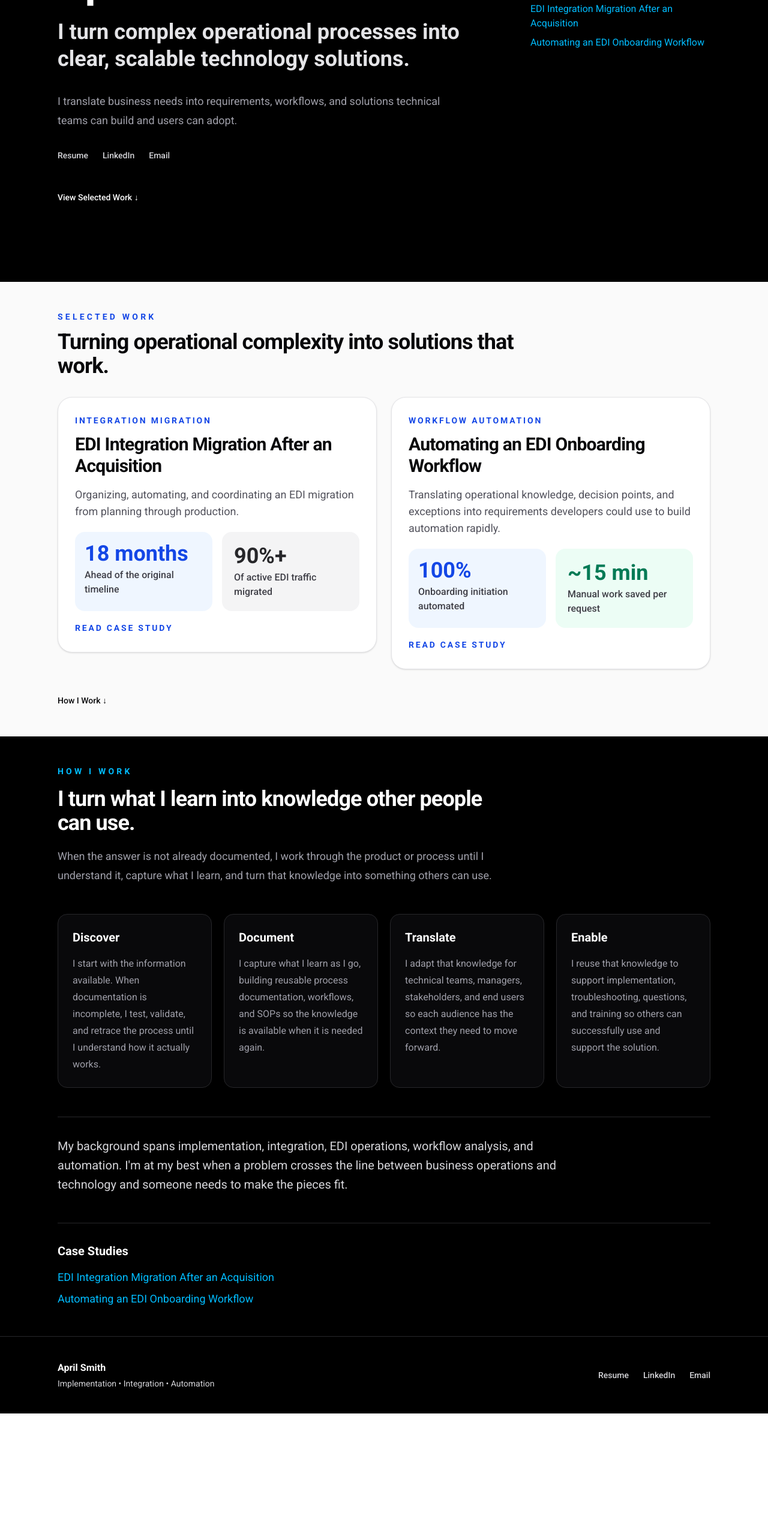
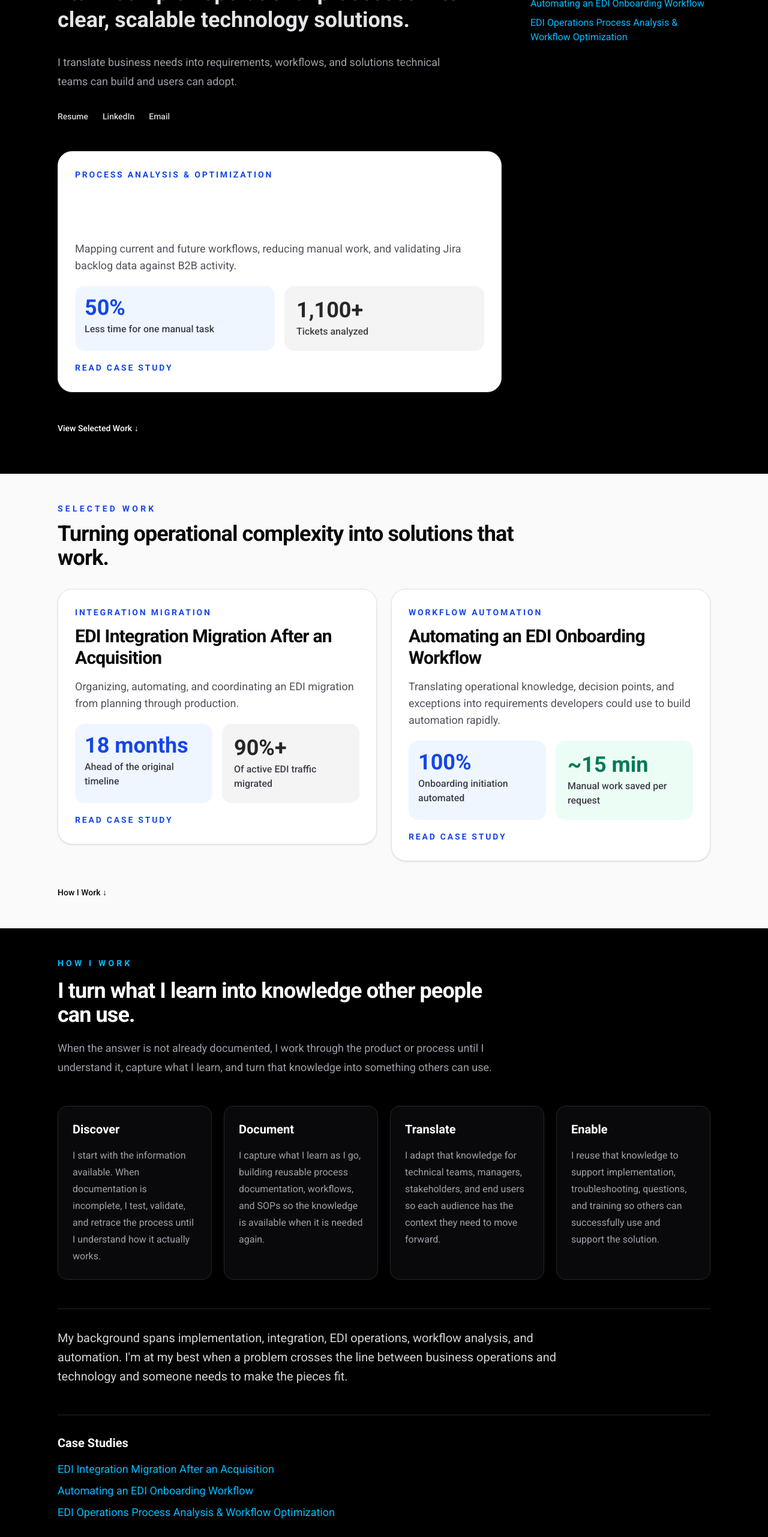
Before and after one commit to aprilsmith4026-bot/april-portfolio, a Next.js app: page / in a window 1280 px wide. Shown: the part 234-2797 px from the top of the page at 60% size. Before the commit the page ends 2591 px from the top, so only its background shows below. Built offline with nearby package versions, Linux system fonts and the light colour scheme.

Commit message:
Link EDI Operations case study from portfolio

```diff
--- a/app/page.tsx
+++ b/app/page.tsx
@@ -88,8 +88,42 @@ export default function Home() {
                 >
                   Automating an EDI Onboarding Workflow
                 </Link>
+              <Link
+                href="/work/edi-operations"
+                className="text-base font-normal leading-6 text-sky-400 transition hover:text-sky-300"
+              >
+                EDI Operations Process Analysis &amp; Workflow Optimization
+              </Link>
               </div>
             </aside>
+
+            {/* EDI OPERATIONS PROCESS ANALYSIS */}
+            <article className="rounded-3xl border border-zinc-200 bg-white p-7 shadow-sm">
+              <p className="text-sm font-semibold uppercase tracking-[0.2em] text-blue-700">
+                Process Analysis &amp; Optimization
+              </p>
+              <h3 className="mt-3 text-2xl font-bold tracking-tight sm:text-3xl">
+                EDI Operations Process Analysis &amp; Workflow Optimization
+              </h3>
+              <p className="mt-4 text-lg leading-7 text-zinc-600">
+                Mapping current and future workflows, reducing manual work, and validating Jira backlog data against B2B activity.
+              </p>
+              <div className="mt-5 grid gap-4 sm:grid-cols-2">
+                <div className="rounded-2xl bg-blue-50 p-4">
+                  <p className="text-4xl font-bold text-blue-700">50%</p>
+                  <p className="mt-1 font-medium text-zinc-700">Less time for one manual task</p>
+                </div>
+                <div className="rounded-2xl bg-zinc-100 p-5">
+                  <p className="text-4xl font-bold text-zinc-800">1,100+</p>
+                  <p className="mt-1 font-medium text-zinc-700">Tickets analyzed</p>
+                </div>
+              </div>
+              <div className="mt-4">
+                <Link href="/work/edi-operations" className="text-sm font-semibold uppercase tracking-[0.2em] text-blue-700 transition hover:text-blue-900">
+                  Read case study
+                </Link>
+              </div>
+            </article>
           </div>
 
           {/* NEXT SECTION */}
@@ -345,6 +379,12 @@ export default function Home() {
               >
                 Automating an EDI Onboarding Workflow
               </Link>
+              <Link
+                href="/work/edi-operations"
+                className="text-lg font-normal leading-7 text-sky-400 transition hover:text-sky-300"
+              >
+                EDI Operations Process Analysis &amp; Workflow Optimization
+              </Link>
             </div>
           </div>
 
```
